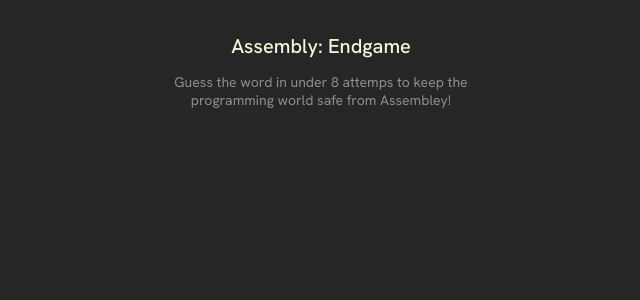
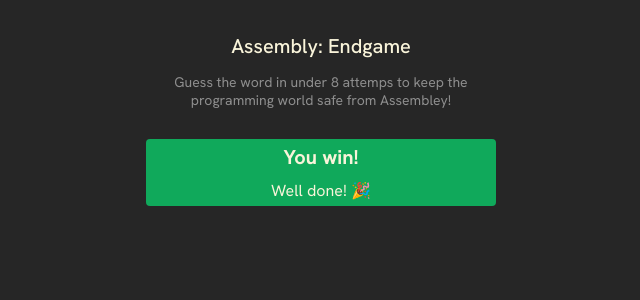
Before and after one commit to 0xYurii/Assembly-EndGame, a React (Vite) app: page / in a window 1280 px wide. Shown: the top 300 px of the page, without its empty margins (319-959 px from the left). Built offline with nearby package versions, Linux system fonts and the light colour scheme.

Commit message:
improve the styling

```diff
--- a/src/App.jsx
+++ b/src/App.jsx
@@ -1,6 +1,13 @@
 import React from "react"
 
-
+/**
+ * Goal: Build out the main parts of our app
+ *
+ * Challenge: Build a status section below the header.
+ * For now, you can just hard-code in the styles for
+ * a winning game, and we'll make it more dynamic
+ * later.
+ */
 
 export default function AssembleyEndgame() {
     return (
@@ -10,6 +17,10 @@
 
               <p>Guess the word in under 8 attemps to keep the programming world safe from Assembley!</p>
             </header>
+            <section className="game-status">
+                <h2>You win!</h2>
+                <p>Well done! 🎉</p>
+            </section>
         </main>
     )
 }
--- a/src/index.css
+++ b/src/index.css
@@ -28,3 +28,22 @@
   max-width: 350px;
   color: #8E8E8E;
 }
+
+section.game-status{
+  display: flex;
+  flex-direction: column;
+  background-color: #10A95B;
+  align-items: center;
+  color: #F9F4DA;
+  border-radius: 4px;
+  margin-block: 30px;
+}
+
+section.game-status > p{
+  margin: 5px;
+}
+
+section.game-status > h2{
+  font-size: 1.25rem;
+  margin: 5px;
+}
```
